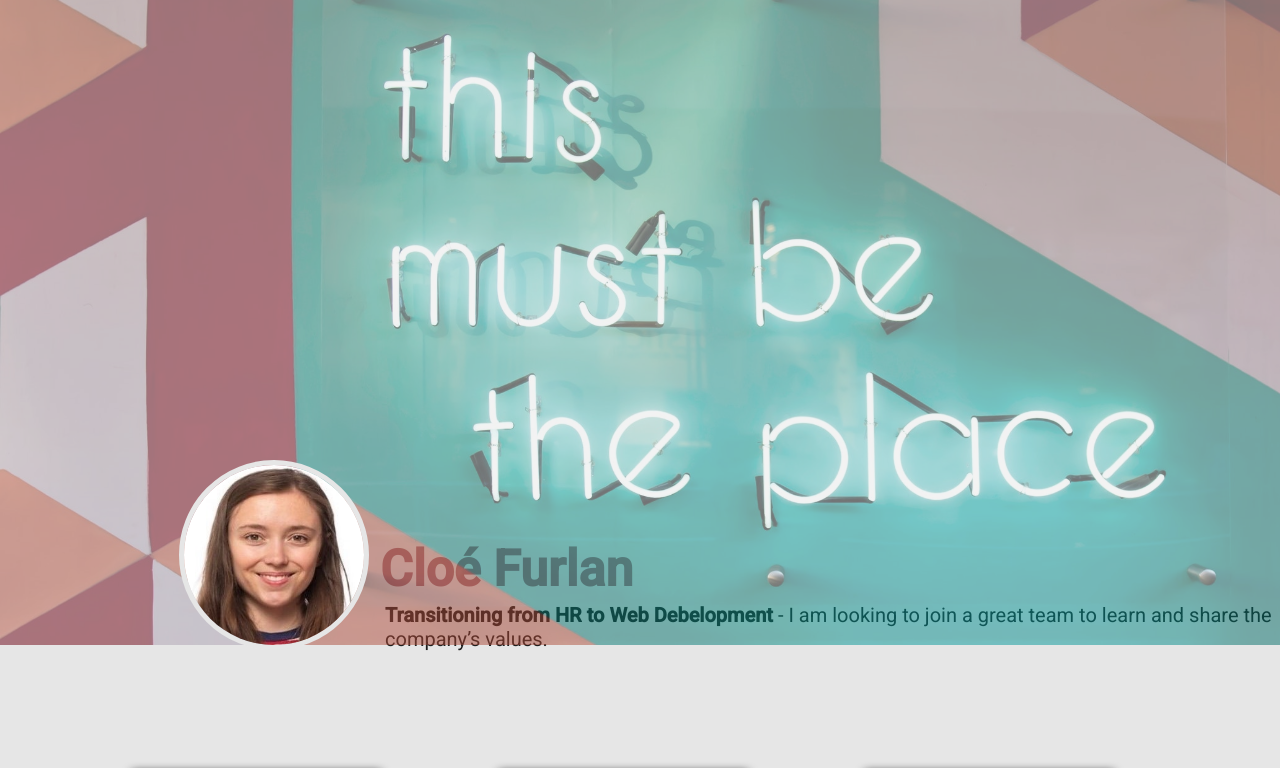
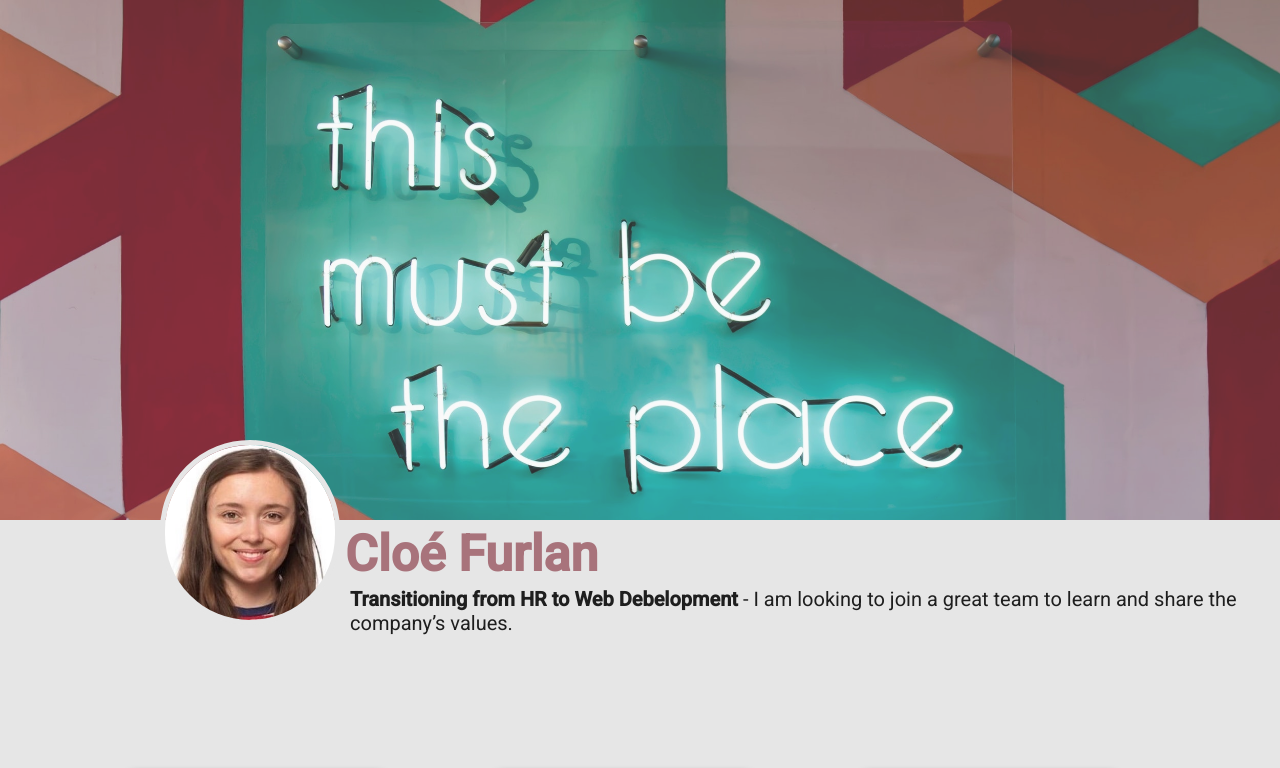
Before and after one commit to cloecloe/first_try_at_css_and_html, a plain HTML site: page index.html in a window 1280 px wide. Shown: the top 768 px of the page. Drawn offline with Linux system fonts and the light colour scheme.

Commit message:
Update style.css

```diff
--- a/style.css
+++ b/style.css
@@ -5,37 +5,32 @@ body {
 	margin: 0px;
 }
 .banner {
-	color: white;
-	background-image:url(Images/place2.jpg); zoom: 62%; position: absolute; top: -110px;left:0px; right:0; bottom: 200px; opacity:0.5; z-index: 1;
-	margin-bottom: 50px;
+	background-image: url(Images/place2.jpg);
+	background-size: cover;
+	padding: 260px 0px;
+	opacity: 0.8;
 }
 .side {
 	display: grid;
 	grid-template-columns: 1fr;
 }
-.side img {
-    -webkit-border-radius:80px;
-    -moz-border-radius:80px;
+.beg img {
     border-radius:150px;
-    width:180px;
-    height:180px;
-    z-index: 10;
+    height: 175px;
+    width: 170px;
+    margin-top: -80px;
+    margin-left: 160px;
     position: absolute;
-    display : inline-block;
-    margin-left: 179px;
-    margin-top: 460px;
 }
-.side h1 {
-	margin-left: 380px;
-	margin-top: 540px;
-	margin-bottom: 5px;
+.beg h1 {
+	margin-left: 345px;
+	margin-top: 5px;
 	font-size: 50px;
 	color: rgb(168, 115, 123);
 }
-.side p {
-	margin-left: 385px;
-	margin-top: 0px;
-	margin-bottom: 0px;
+.beg p {
+	margin-left: 350px;
+	margin-top: -30px;
 	font-size: 20px;
 }
 .card-white {
```
